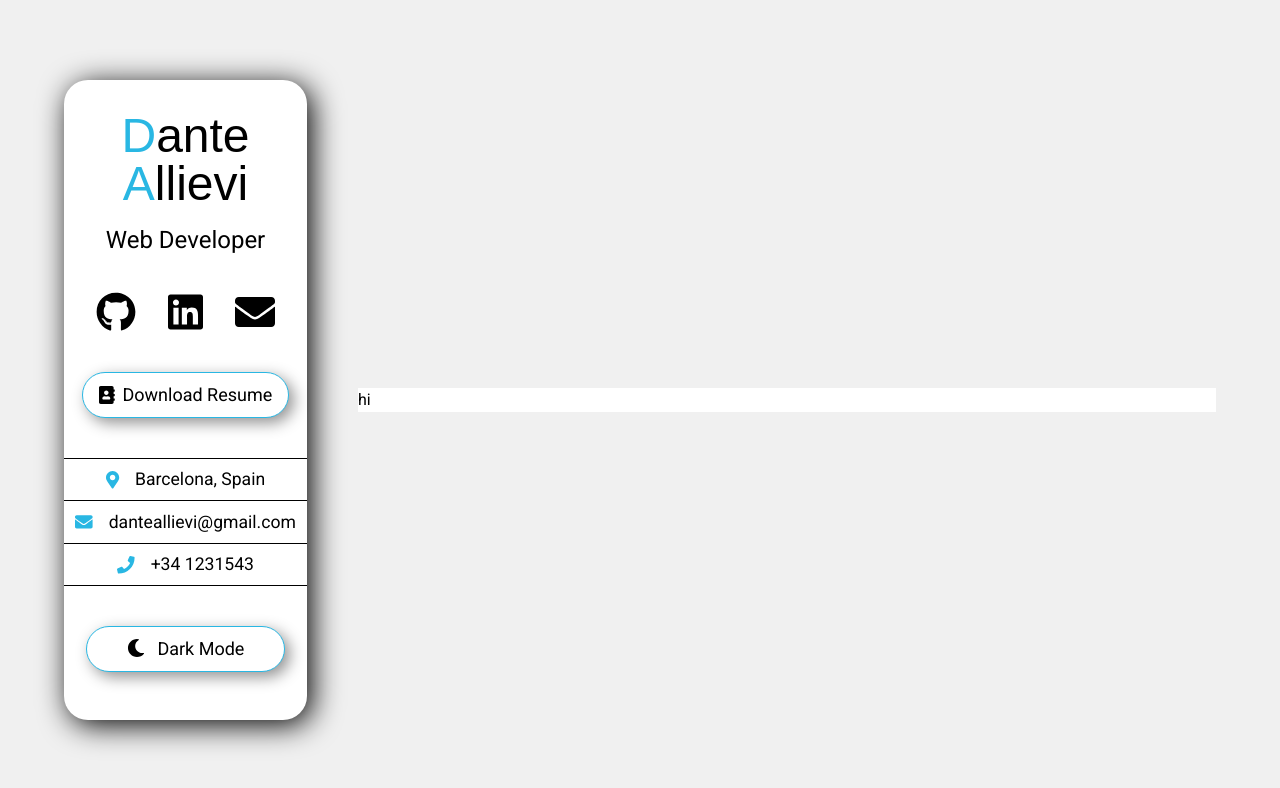
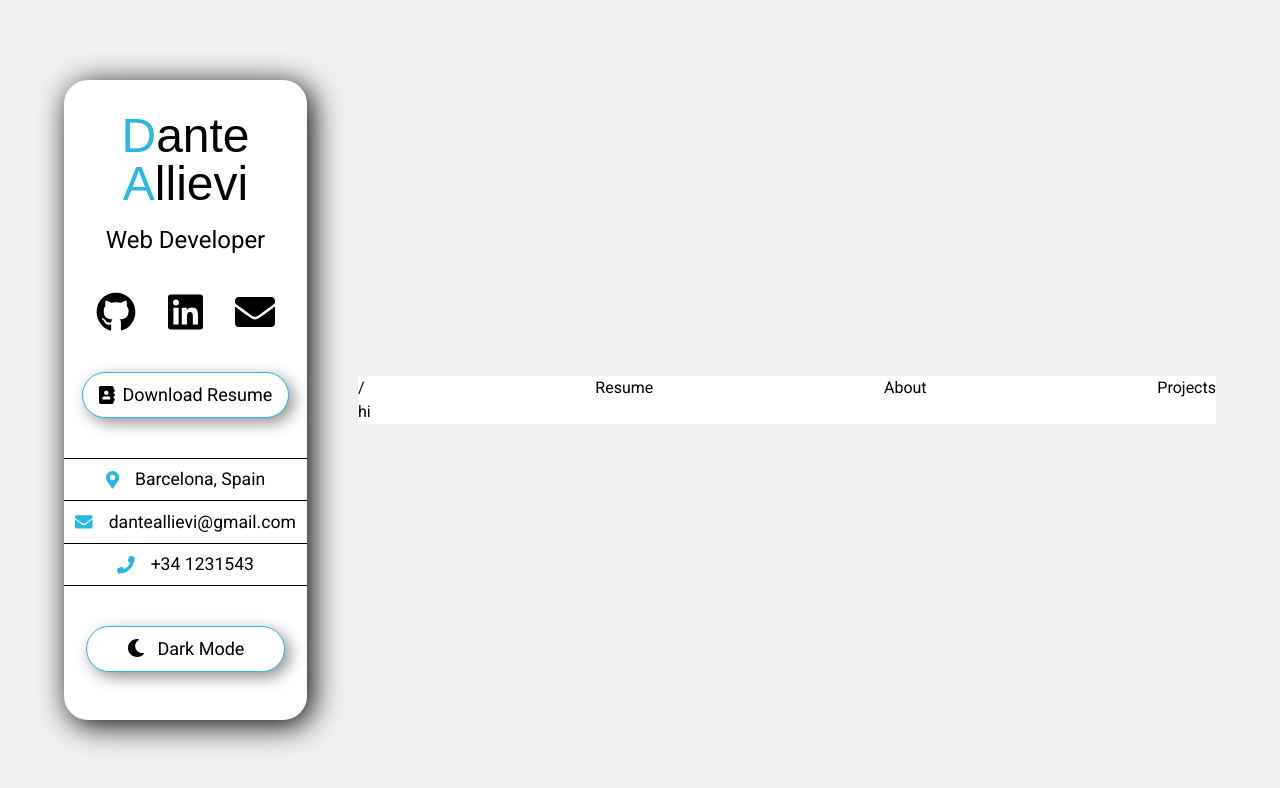
Before and after one commit to danteallievi/portfolio-next, a Next.js app: page / in a window 1280 px wide. Shown: the top 788 px of the page. Built offline with nearby package versions, Linux system fonts and the light colour scheme; a web font is replaced by a local one.

Commit message:
Navbar added

```diff
--- a/components/Layout/Layout.tsx
+++ b/components/Layout/Layout.tsx
@@ -1,4 +1,5 @@
 import styles from "../../styles/components/Layout.module.scss";
+import Navbar from "../Navbar/Navbar";
 import Sidebar from "../Sidebar/Sidebar";
 
 interface ILayoutProps {
@@ -11,6 +12,7 @@ const Layout = ({ children }: ILayoutProps) => {
       <main className={styles.mainContent}>
         <Sidebar />
         <section className={styles.mainContent__articleContent}>
+          <Navbar />
           {children}
         </section>
       </main>
--- /dev/null
+++ b/components/Navbar/Navbar.tsx
@@ -0,0 +1,49 @@
+import Link from "next/link";
+import { useRouter } from "next/router";
+import { useEffect } from "react";
+import { useState } from "react";
+
+import styles from "../../styles/components/Navbar.module.scss";
+
+const Navbar = () => {
+  const [selectedPage, setSelectedPage] = useState("");
+  const router = useRouter();
+
+  useEffect(() => {
+    setSelectedPage(router.pathname);
+  }, [router.pathname]);
+
+  // const handleClick = (pathName: string) => {
+  // const selectedPage = pathName;
+  // };
+
+  return (
+    <ul className={styles.navbarList}>
+      {selectedPage}
+      {/* <button onClick={handleClick}>Clicl</button> */}
+      <li
+        className={
+          router.pathname === "/resume"
+            ? styles.navbarList__listItemActive
+            : styles.navbarList__listItem
+        }
+      >
+        <Link href="/resume">
+          <a>Resume</a>
+        </Link>
+      </li>
+      <li className={styles.navbarList__listItem}>
+        <Link href="/about">
+          <a>About</a>
+        </Link>
+      </li>
+      <li className={styles.navbarList__listItem}>
+        <Link href="/projects">
+          <a>Projects</a>
+        </Link>
+      </li>
+    </ul>
+  );
+};
+
+export default Navbar;
```
